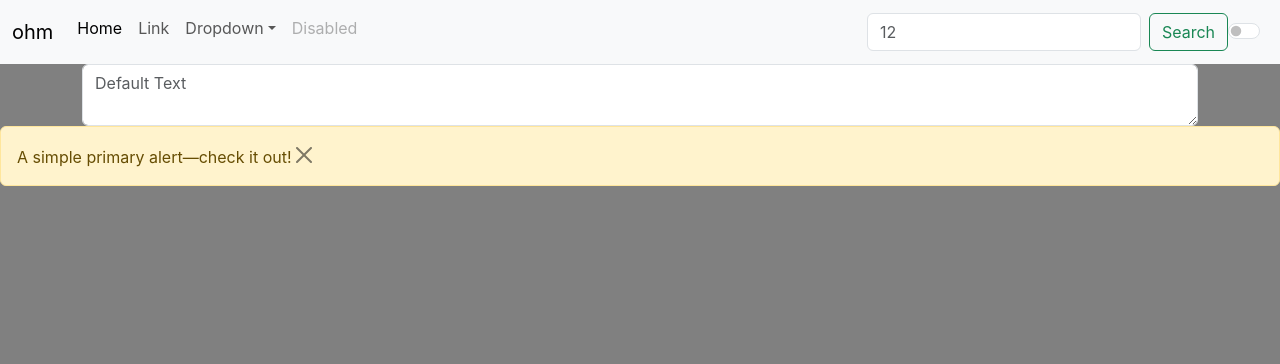
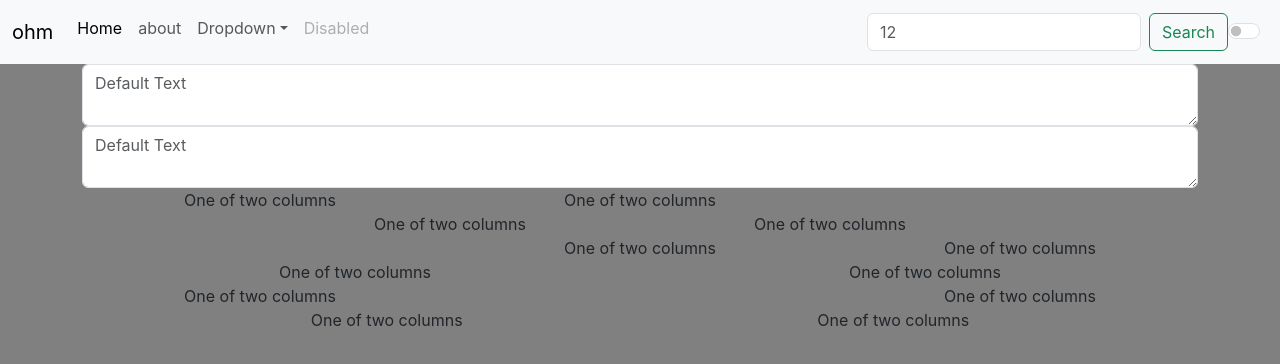
Before and after one commit to ohmvaghela/r_app, a React (Create React App) app: page /about/1 in a window 1280 px wide. Shown: the top 364 px of the page. Built offline with nearby package versions, Linux system fonts and the light colour scheme.

Commit message:
till video 17

```diff
--- a/package.json
+++ b/package.json
@@ -9,7 +9,7 @@
     "react": "^18.2.0",
     "react-dom": "^18.2.0",
     "react-router-dom": "^6.7.0",
-    "react-scripts": "^2.1.3",
+    "react-scripts": "^5.0.1",
     "web-vitals": "^2.1.4"
   },
   "scripts": {
--- a/src/App.js
+++ b/src/App.js
@@ -1,25 +1,44 @@
-import { useState } from 'react';
+import React,{ useState } from 'react';
 import './App.css';
-import Alert from './components/Alert';
+// import Alert from './components/Alert';
 import Container from './components/Container';
 // import studentInfo,{otherDetails} from './components/export/export.mjs';
 import Navbar from './components/Navbar.js';
+import About from './components/About.js';
+
+import { BrowserRouter as Router, Route, Routes } from 'react-router-dom'
+
 
 
 function App() {
   // const nane = "ohm";
-  document.body.style.backgroundColor = '#343a40'
+  // document.body.style.backgroundColor = 'white'
   const [trig, trigHandle] = useState(false);
 
 
   return (
 
     <>
-      <Navbar name="ohm" trig={trig} trigHandle={trigHandle} ></Navbar>
-      <Container ></Container>
-      <div>
-        {trig? null :<Alert trig={trig}></Alert>  }
-      </div>
+    <Router>
+        <Navbar name="ohm" trig={trig} trigHandle={trigHandle} ></Navbar>
+        <Container ></Container>
+
+      <Routes>
+
+        <Route exact path="/" />
+        <Route exact path="about" element={<Container/>}> </Route>
+        <Route exact path="/about/:path"
+        element={
+        <>
+          <Container/>
+          <About/>
+        </>
+        }>
+
+        </Route>
+
+      </Routes>
+    </Router>
 
 
     </>
--- /dev/null
+++ b/src/components/About.js
@@ -0,0 +1,60 @@
+import React from 'react'
+
+export default function About(props){
+
+    return(
+
+        <>
+        <div className="container text-center">
+            <div className="row justify-content-start">
+                <div className="col-4">
+                One of two columns
+                </div>
+                <div className="col-4">
+                One of two columns
+                </div>
+            </div>
+            <div className="row justify-content-center">
+                <div className="col-4">
+                One of two columns
+                </div>
+                <div className="col-4">
+                One of two columns
+                </div>
+            </div>
+            <div className="row justify-content-end">
+                <div className="col-4">
+                One of two columns
+                </div>
+                <div className="col-4">
+                One of two columns
+                </div>
+            </div>
+            <div className="row justify-content-around">
+                <div className="col-4">
+                One of two columns
+                </div>
+                <div className="col-4">
+                One of two columns
+                </div>
+            </div>
+            <div className="row justify-content-between">
+                <div className="col-4">
+                One of two columns
+                </div>
+                <div className="col-4">
+                One of two columns
+                </div>
+            </div>
+            <div className="row justify-content-evenly">
+                <div className="col-4">
+                One of two columns
+                </div>
+                <div className="col-4">
+                One of two columns
+                </div>
+            </div>
+        </div>
+        </>
+
+    );}
--- a/src/components/Navbar.js
+++ b/src/components/Navbar.js
@@ -1,5 +1,6 @@
 import React from 'react'
 import PropTypes from 'prop-types'
+import { Link } from "react-router-dom";
 
 
 export default function Navbar(prop) {
@@ -11,31 +12,32 @@ export default function Navbar(prop) {
 
       <nav className="navbar navbar-expand-lg bg-body-tertiary">
         <div className="container-fluid">
-          <a className="navbar-brand" href="/">{prop.name}</a>
+          {/* <Link to={`/about`}>Your Name</Link> */}
+          <Link className="navbar-brand" to="/">{prop.name}</Link>
           <button className="navbar-toggler" type="button" data-bs-toggle="collapse" data-bs-target="#navbarSupportedContent" aria-controls="navbarSupportedContent" aria-expanded="false" aria-label="Toggle navigation">
             <span className="navbar-toggler-icon"></span>
           </button>
           <div className="collapse navbar-collapse" id="navbarSupportedContent">
             <ul className="navbar-nav me-auto mb-2 mb-lg-2 ">
               <li className="nav-item">
-                <a className="nav-link active" aria-current="page" href="/">Home</a>
+                <Link className="nav-link active" aria-current="page" to="/">Home</Link>
               </li>
               <li className="nav-item">
-                <a className="nav-link" href="/">Link</a>
+                <Link className="nav-link" to="about">about</Link>
               </li>
               <li className="nav-item dropdown">
-                <a className="nav-link dropdown-toggle" href="/" role="button" data-bs-toggle="dropdown" aria-expanded="false">
+                <Link className="nav-link dropdown-toggle" to="/" role="button" data-bs-toggle="dropdown" aria-expanded="false">
                   Dropdown
-                </a>
+                </Link>
                 <ul className="dropdown-menu">
-                  <li><a className="dropdown-item" href="/">Action</a></li>
-                  <li><a className="dropdown-item" href="/">Another action</a></li>
+                  <li><Link className="dropdown-item" to="/">Action</Link></li>
+                  <li><Link className="dropdown-item" to="/">Another action</Link></li>
                   <li><hr className="dropdown-divider"/></li>
-                  <li><a className="dropdown-item" href="/">Something else here</a></li>
+                  <li><Link className="dropdown-item" to="/">Something else here</Link></li>
                 </ul>
               </li>
               <li className="nav-item">
-                <a className="nav-link disabled">Disabled</a>
+                <Link className="nav-link disabled">Disabled</Link>
               </li>
             </ul>
             <form className="d-flex" role="search">
```
Also changed, not shown: 2 other files (tests, documents, lock files or other folders).
